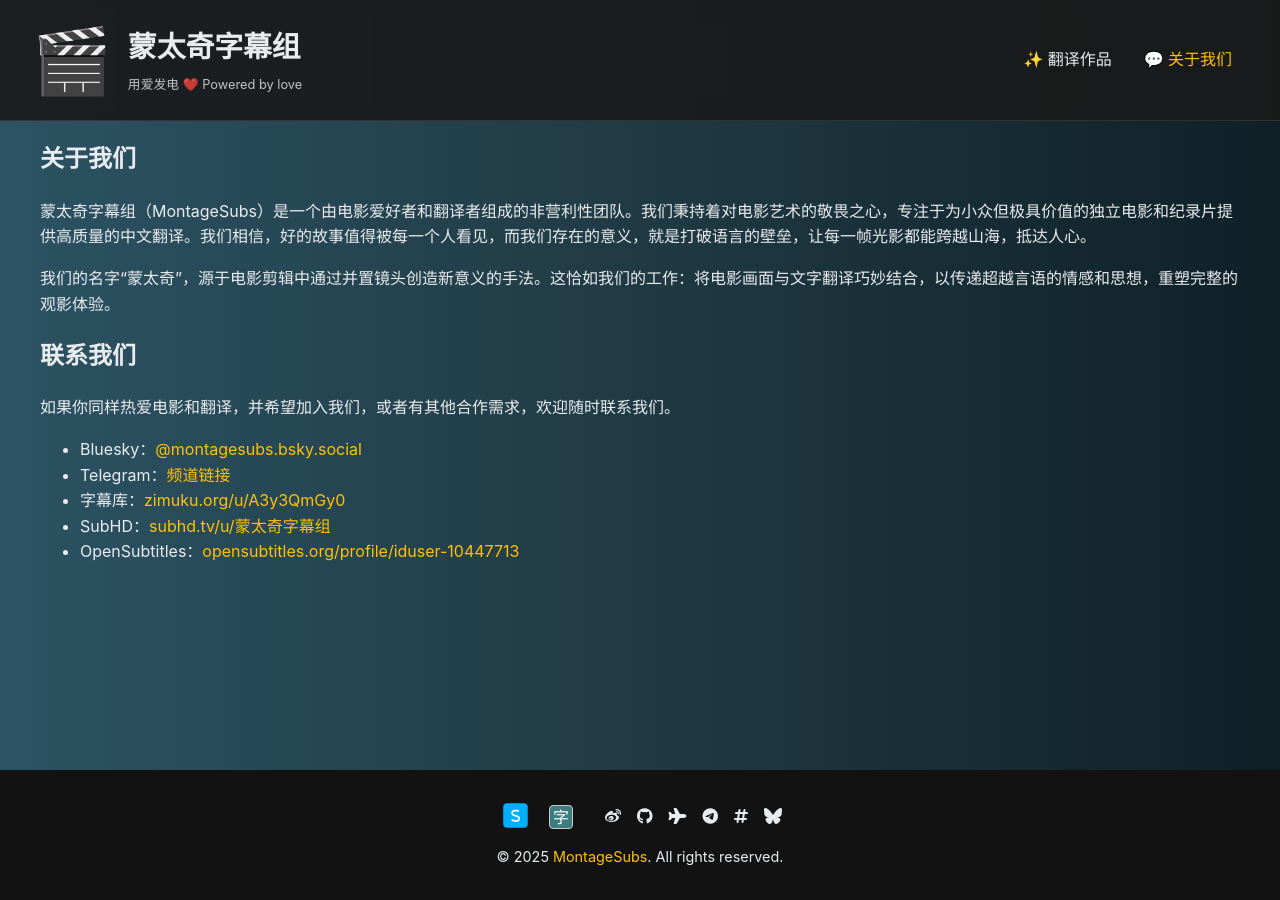
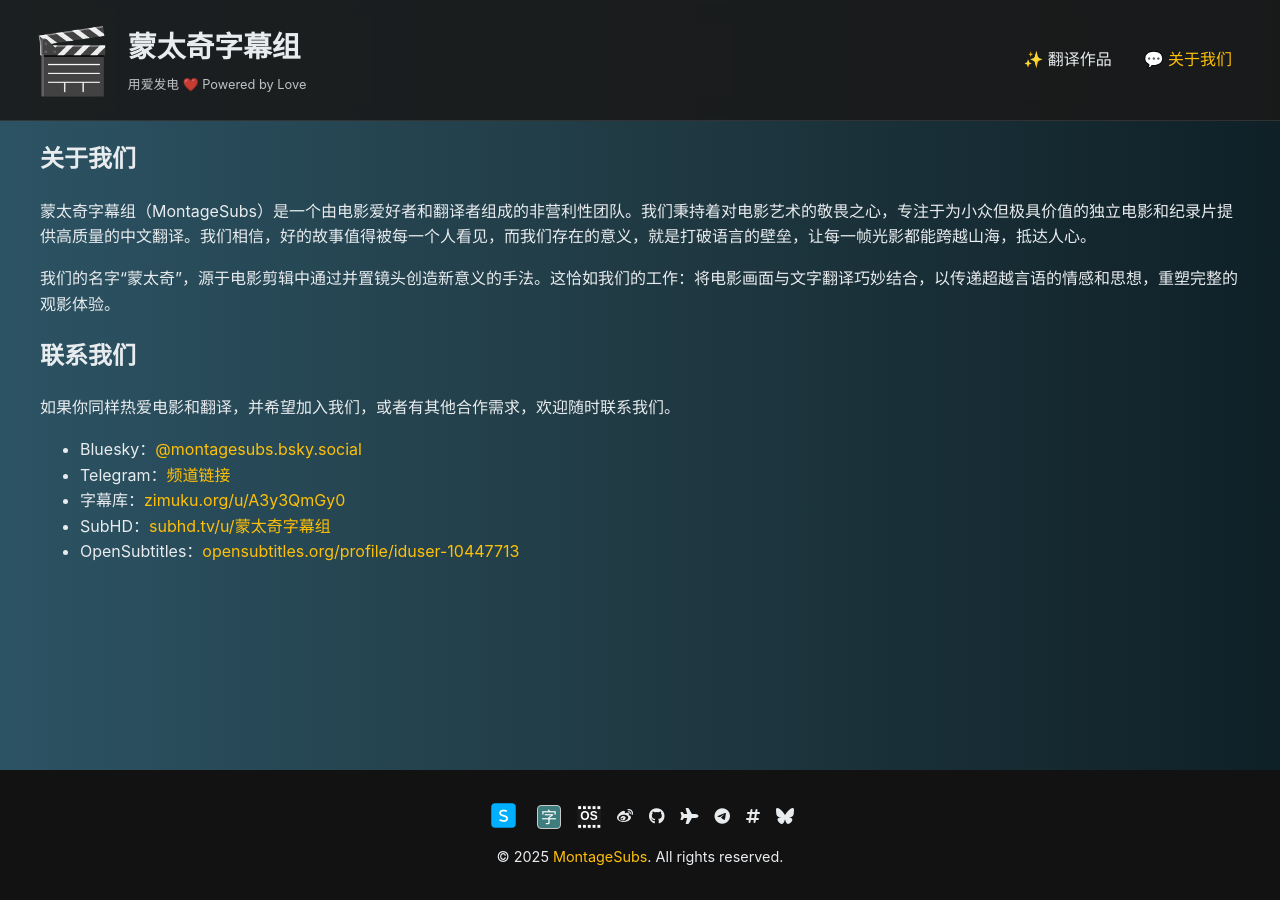
Before and after one commit to MontageSubs/montagesubs.github.io, a Jekyll site: the page built from _pages/about.md, in a window 1280 px wide. Built offline with Jekyll 4.4.1, drawn with Linux system fonts in a browser that asks for light colours.

Commit message:
fix: 修正 OpenSubtitles 图标样式
Also: update text case.

```diff
--- a/_layouts/default.html
+++ b/_layouts/default.html
@@ -32,7 +32,7 @@
             <a href="{{ '/' | relative_url }}">
                 <div class="navbar-title">
                     <span class="group-name">蒙太奇字幕组</span>
-                    <span class="slogan">用爱发电 ❤️ Powered by love</span>
+                    <span class="slogan">用爱发电 ❤️ Powered by Love</span>
                 </div>
             </a>
         </div>
--- a/assets/css/main.css
+++ b/assets/css/main.css
@@ -221,7 +221,7 @@ a:hover {
 }
 
 /* OpenSubtitles 图标样式 */
-.social-links-fixed .opensub-icon {
+.social-links .opensub-icon {
     height: 24px;
     width: auto;
     vertical-align: middle;
```
